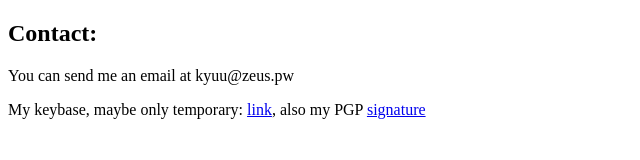
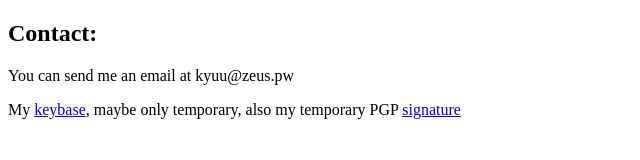
Before and after one commit to ZeusPW/zeuspw.github.io, a plain HTML site: page index.html in a window 1280 px wide. Shown: the whole page, without its empty margins (0-640 px from the left). Drawn offline with Linux system fonts and the light colour scheme.

Commit message:
Update index.html

```diff
--- a/index.html
+++ b/index.html
@@ -13,7 +13,7 @@
 
   <h2>Contact:</h2>
   <p>You can send me an email at kyuu@zeus.pw</p>
-  <p>My keybase, maybe only temporary: <a href="https://keybase.io/ohayou">link</a>, also my PGP <a href="https://keybase.io/ohayou/pgp_keys.asc">signature</a></p>
+  <p>My <a href="https://keybase.io/ohayou">keybase</a>, maybe only temporary, also my temporary PGP <a href="https://keybase.io/ohayou/pgp_keys.asc">signature</a></p>
 </body>
 
 </html>
```
